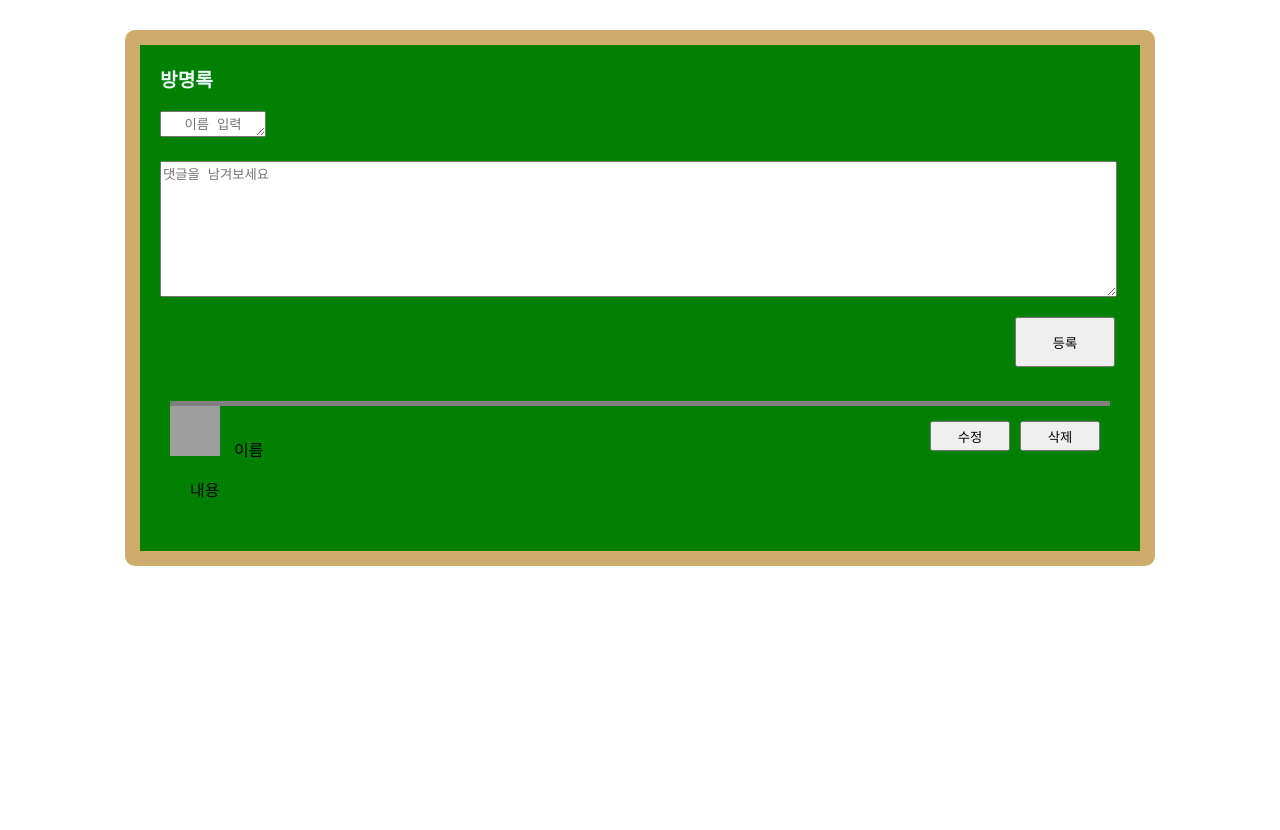
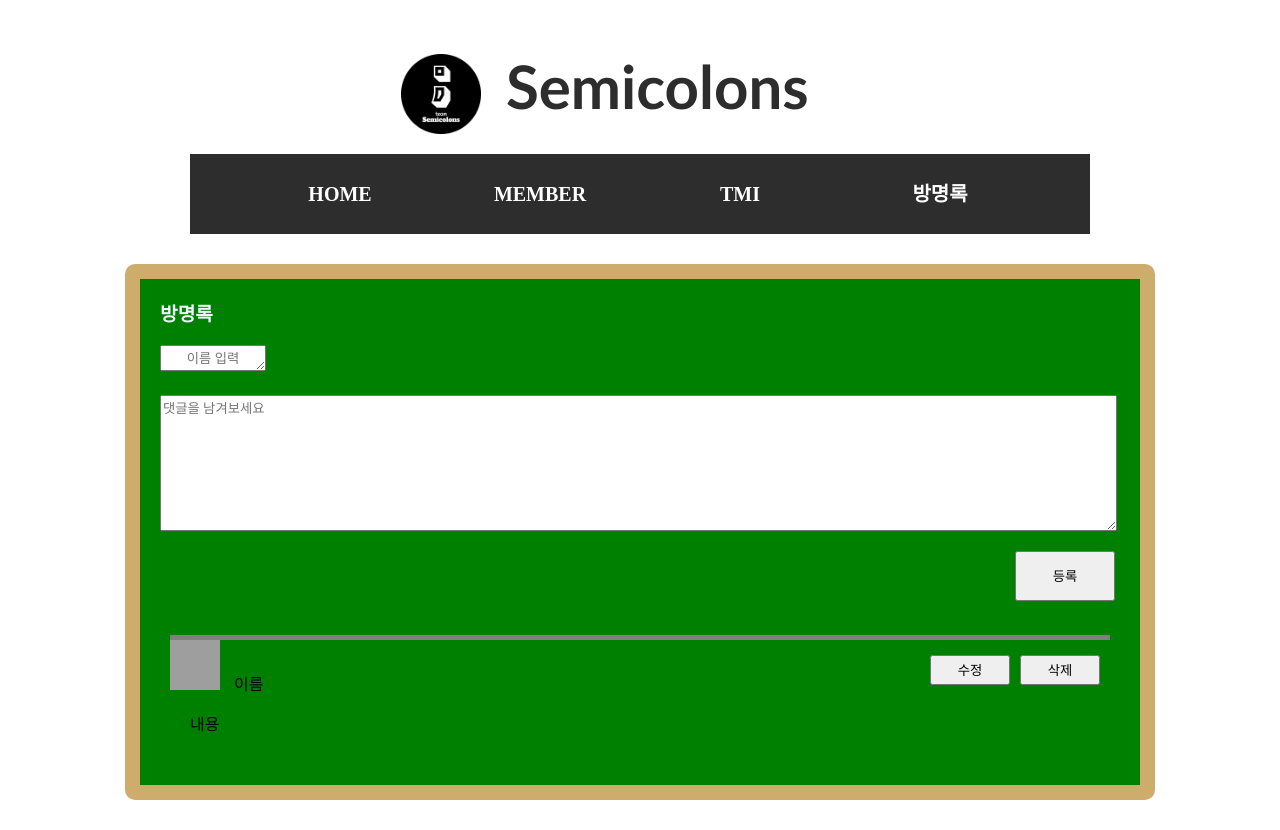
Before and after one commit to LeeSanghyun1212/Summit, a plain HTML site: page guestbook.html in a window 1280 px wide. Before the commit the page ends 800 px from the top, so only its background shows below. Drawn offline with nearby package versions, Linux system fonts and the light colour scheme; no server answers; grey boxes are pictures that could not be loaded; a web font is replaced by a local one.

Commit message:
1차 Test
테마 잡는중

```diff
--- a/guestbook.html
+++ b/guestbook.html
@@ -7,6 +7,72 @@
     <title>방명록</title>
     <script src="https://ajax.googleapis.com/ajax/libs/jquery/3.5.1/jquery.min.js"></script>
     <style>
+        @import url('https://fonts.googleapis.com/css2?family=Black+Han+Sans&family=Stylish&display=swap');
+        .body, button, input, select, textarea, .comment {
+            font-family: "Stylish", serif;
+        }
+        .logo {
+            display: inline-block;
+            vertical-align: middle;
+            margin-right: 10px;
+        }
+
+        .ddd {
+            color: #2d2d2d;
+            font-weight: bold;
+            font-size: 60px;
+            text-align: center;
+            margin: 50px 70px 20px auto;
+            font-family: "Trebuchet MS", Dotum, Arial;
+        }
+
+        .test {
+            height: 287px;
+            margin: 100px auto 0;
+            width: 503px;
+            border: solid;
+            font-size: 22px;
+        }
+        #topMenu {
+            background-color: #2d2d2d;
+            display: flex;
+            justify-content: center;
+            align-items: center;
+            height: 80px;
+            width: 900px;
+            margin:auto;
+        }
+
+        #topMenu ul {
+            list-style: none;
+            padding: 0;
+            margin: 0;
+            display: flex;
+        }
+
+        #topMenu ul li {
+            margin: 0;
+        }
+
+        #topMenu .menuLink {
+            text-decoration: none;
+            color: white;
+            display: block;
+            width: 200px;
+            height: 50px;
+            line-height: 50px;
+            font-size: 12px;
+            font-weight: bold;
+            font-family: "Stylish", serif;
+            text-align: center;
+            font-size: 20px;
+        }
+
+        #topMenu .menuLink:hover {
+            color: red;
+            background-color: #4d4d4d;
+        }
+
         .form-floating {
             background-color: green;
             border: 15px solid rgb(206, 172, 108);
@@ -177,6 +243,22 @@
 
 
 <body>
+    <div class="container-fluid">
+        <div class="ddd">
+            <img src="LOGO B.png" class="logo" alt="Logo" width="80" height="80" class="d-inline-block align-text-top">
+            Semicolons
+        </div>
+    </div>
+    <nav id="topMenu">
+        <ul>
+            <li><a class="menuLink" href="mainpage.html">HOME</a></li>
+            <li><a class="menuLink" href="#">MEMBER</a></li>
+            <li><a class="menuLink" href="TMI.html">TMI</a></li>
+            <li><a class="menuLink" href="guestbook.html">방명록</a></li>
+
+        </ul>
+    </nav>
+
     <div class="form-floating">
         <div class="comment_box">
             <strong>방명록</strong><br><br>
```
Also changed, not shown: mainpage.html (+40 -30 lines), TMI.html (renamed from index.html).
